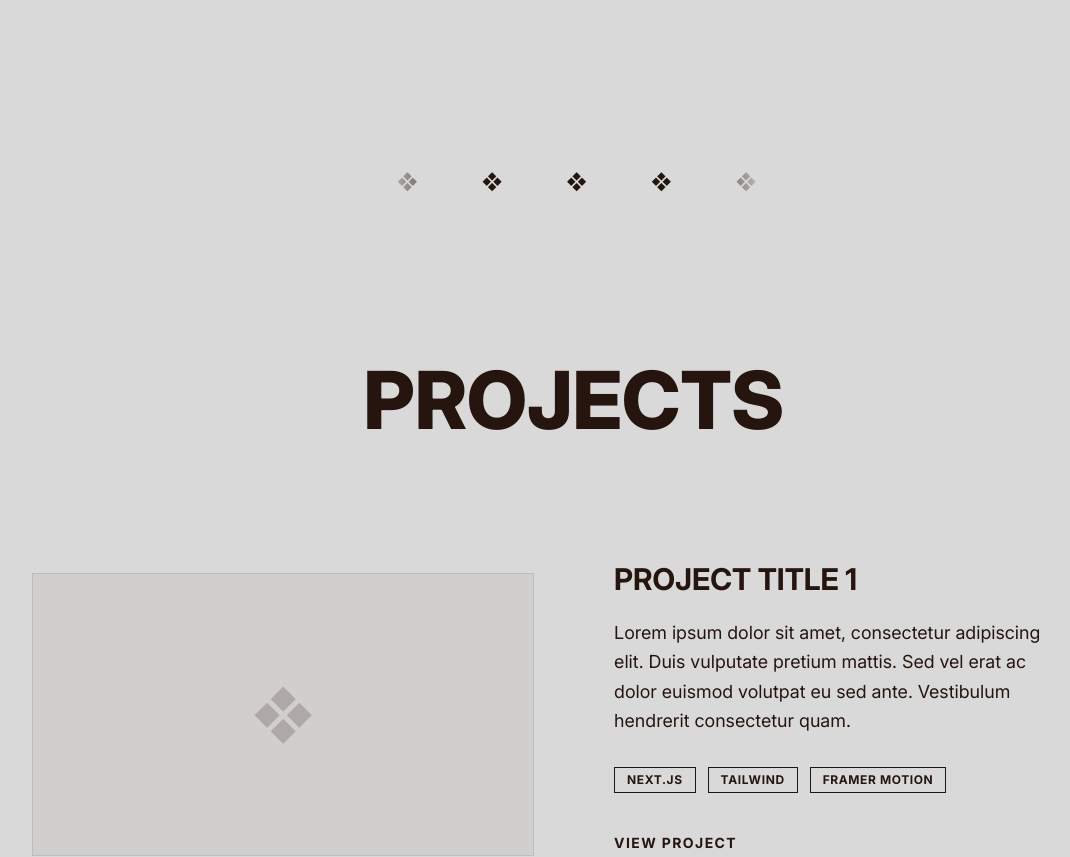
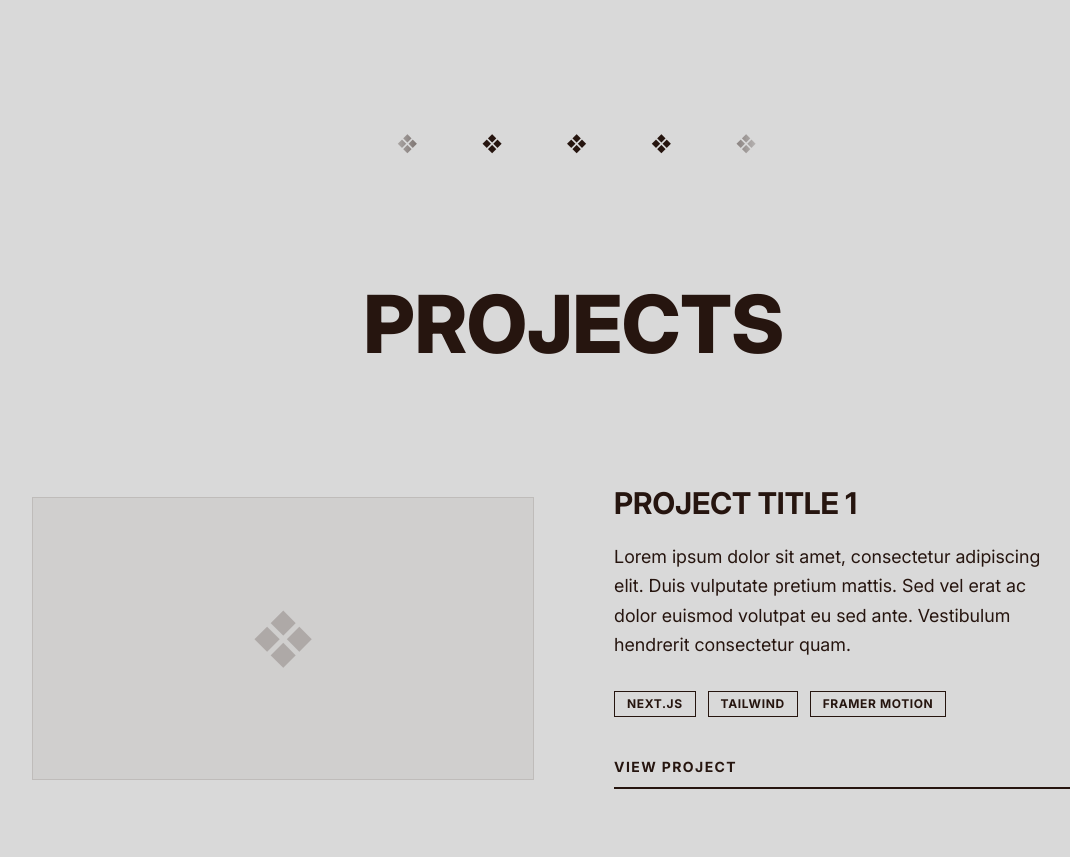
Before and after one commit to RicardoCasais404/personal-portfolio-v2, a Next.js app: page / in a window 1280 px wide. Shown: the part 1600-2457 px from the top of the page, without its empty margins (116-1186 px from the left). Built offline with nearby package versions, Linux system fonts and the light colour scheme.

Commit message:
Hides Marquee component on mobile devices and displays it on medium screens and larger

```diff
--- a/src/components/Marquee.tsx
+++ b/src/components/Marquee.tsx
@@ -7,9 +7,10 @@ export function Marquee() {
   const loopItems = [...items, ...items];
 
   return (
-    // Voltamos a um padding razoável (py-10 = 40px)
-    // O espaço extra será dado pelo 'gap' na página principal
-    <div className="w-full overflow-hidden py-10 bg-[#d9d9d9]">
+    // ALTERAÇÃO:
+    // hidden: Escondido por defeito (telemóvel).
+    // md:block: Visível a partir de ecrãs médios (desktop/tablet).
+    <div className="hidden md:block w-full overflow-hidden py-0.5 bg-[#d9d9d9]">
       <div className="relative flex w-1/3 mx-auto overflow-hidden mask-[linear-gradient(to_right,transparent,black_20%,black_80%,transparent)]">
         <motion.div
           initial={{ x: 0 }}
```
